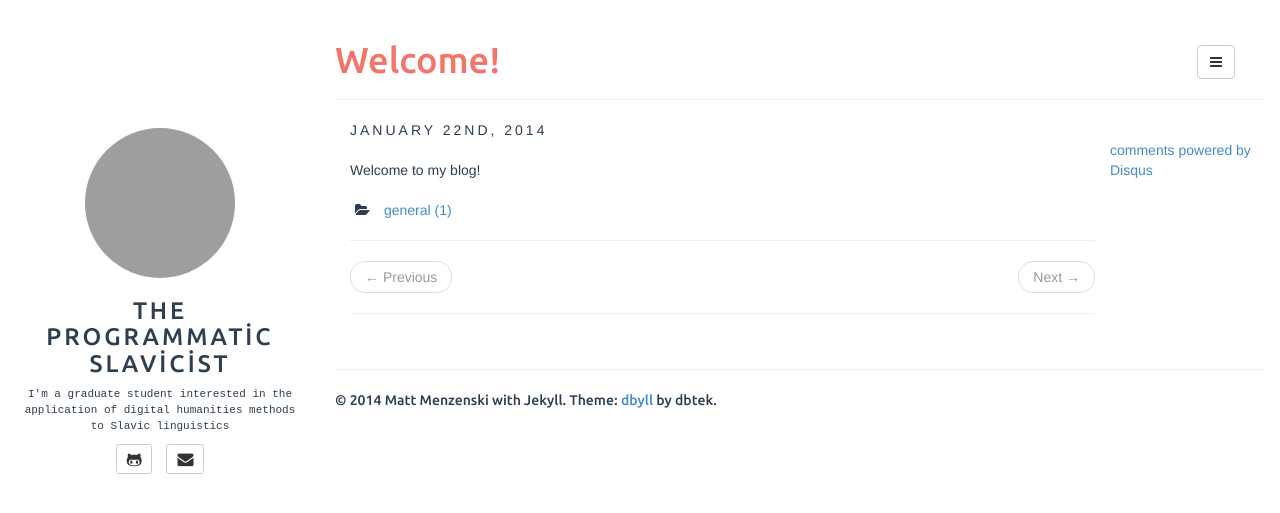
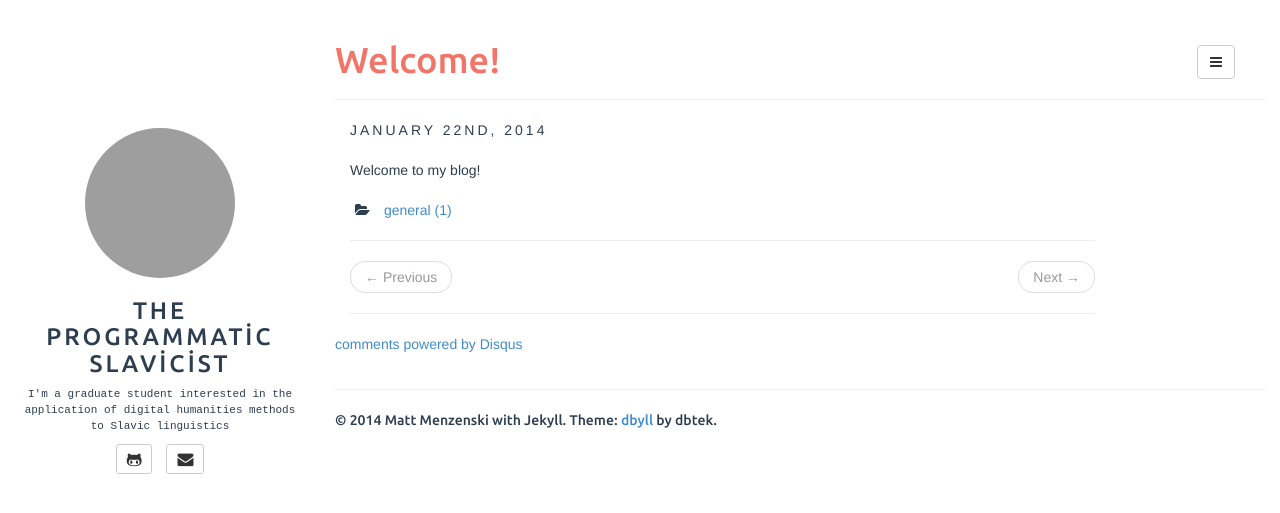
Before and after one commit to menzenski/menzenski.github.io, a Jekyll site: the page built from _posts/2014-01-22-welcome.md, in a window 1280 px wide. Shown: the top 513 px of the page. Built offline with Jekyll 4.4.1, drawn with Linux system fonts in a browser that asks for light colours; comment, search, counter and statistics services are not loaded; grey boxes are pictures that could not be loaded.

Commit message:
in <div> now

```diff
--- a/_includes/.#post.html
+++ /dev/null
@@ -1 +0,0 @@
-mattmenzenski@mattbookpro.local.49367
--- a/_includes/post.html
+++ b/_includes/post.html
@@ -90,8 +90,9 @@
 
 	</div>
 </article>
+<div class="clearfix"></div>
 
-<article>
+<div id="disqus_thread"></div>
 <script type="text/javascript">
         /* * * CONFIGURATION VARIABLES: EDIT BEFORE PASTING INTO YOUR WEBPAGE * * */
         var disqus_shortname = 'menzenski'; // required: replace example with your forum shortname
@@ -106,6 +107,3 @@
     <noscript>Please enable JavaScript to view the <a href="http://disqus.com/?ref_noscript">comments powered by Disqus.</a></noscript>
     <a href="http://disqus.com" class="dsq-brlink">comments powered by
         <span class="logo-disqus">Disqus</span></a>
-</article>
-
-<div class="clearfix"></div>
```
